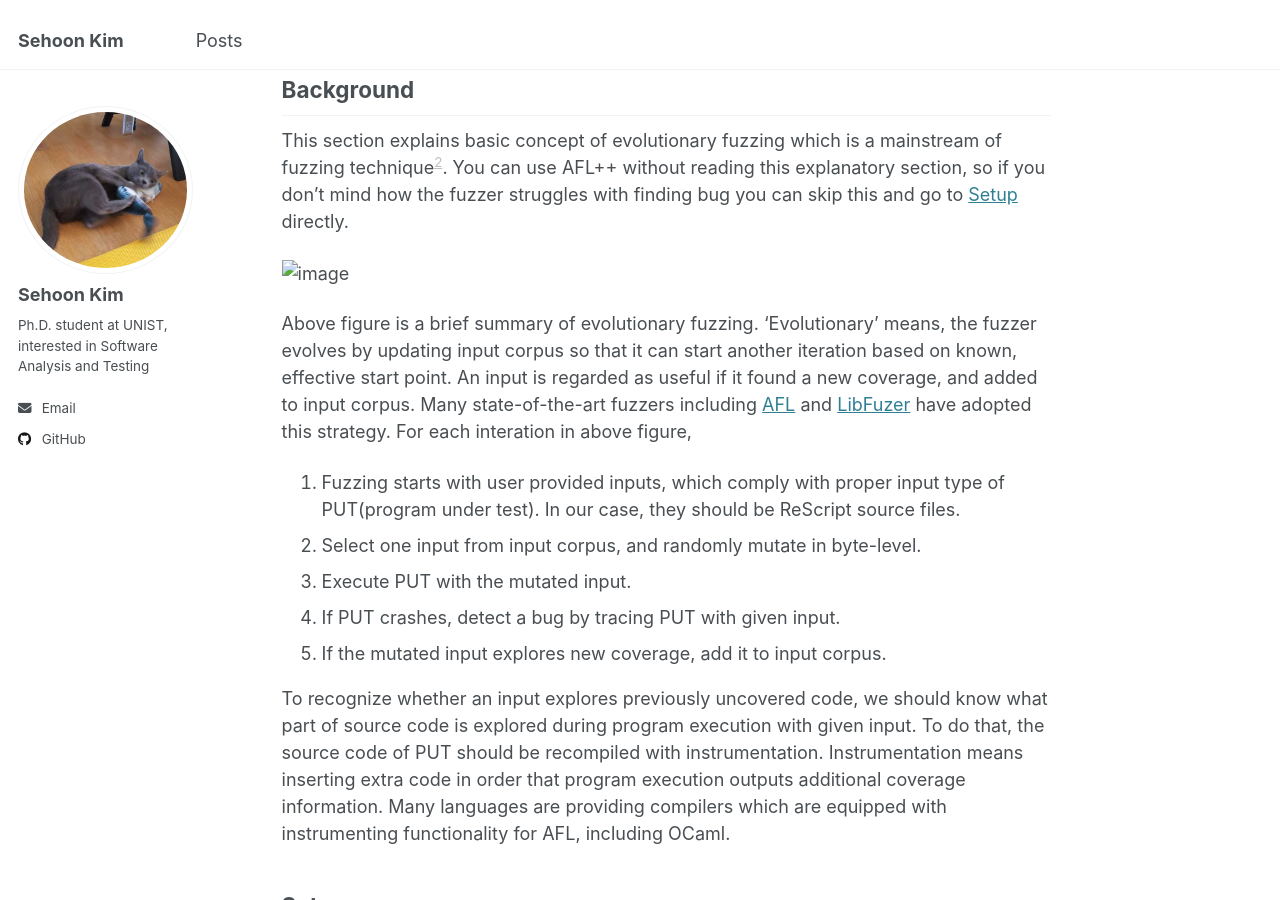
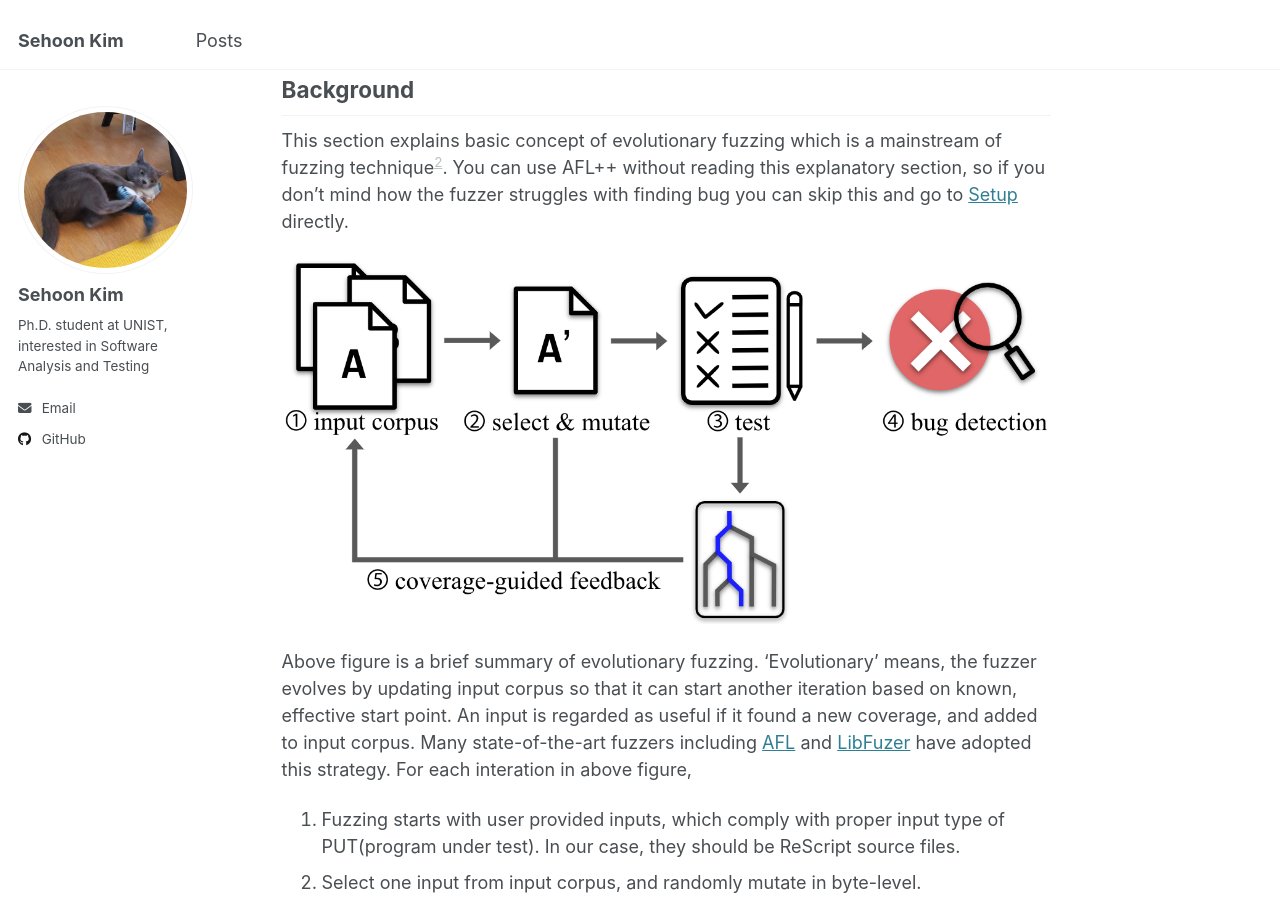
Before and after one commit to Sehun0819/Sehun0819.github.io, a Jekyll site: the page built from _posts/2022-06-30-fuzz-rescript-parser.md, in a window 1280 px wide and 900 px high, scrolled down 471 px. Built offline with Jekyll 4.4.1, drawn with Linux system fonts in a browser that asks for light colours.

Commit message:
fix image links

````diff
--- a/_posts/2022-06-30-fuzz-rescript-parser.md
+++ b/_posts/2022-06-30-fuzz-rescript-parser.md
@@ -21,7 +21,7 @@ This post is a tutorial of [AFL++](https://aflplus.plus/)[^aflpp], one of the mo
 
 This section explains basic concept of evolutionary fuzzing which is a mainstream of fuzzing technique[^fuzzingsurvey]. You can use AFL++ without reading this explanatory section, so if you don't mind how the fuzzer struggles with finding bug you can skip this and go to [Setup](#setup) directly.
 
-![image](/assets/images/evolutionary_fuzzing.png)
+![image](/images/evolutionary_fuzzing.png)
 
 Above figure is a brief summary of evolutionary fuzzing. 'Evolutionary' means, the fuzzer evolves by updating input corpus so that it can start another iteration based on known, effective start point. An input is regarded as useful if it found a new coverage, and added to input corpus. Many state-of-the-art fuzzers including [AFL](https://lcamtuf.coredump.cx/afl/) and [LibFuzer](https://llvm.org/docs/LibFuzzer.html) have adopted this strategy. For each interation in above figure,
 
@@ -124,7 +124,7 @@ afl-fuzz -i ~/rs_files_unique -o ~/fuzz_report -- ~/syntax/_build/default/cli/re
 ```
 You will see an interface that shows fuzzing status.
 
-![image](/assets/images/aflplusplus.png)
+![image](/images/aflplusplus.png)
 
 Fuzzed inputs which successfully crashed the parser can be found in `~/fuzz_report/default/crashes/`.
 Below is one of fuzzed inputs made by AFL++, which crashed (older version of) ReScript parser.
````
